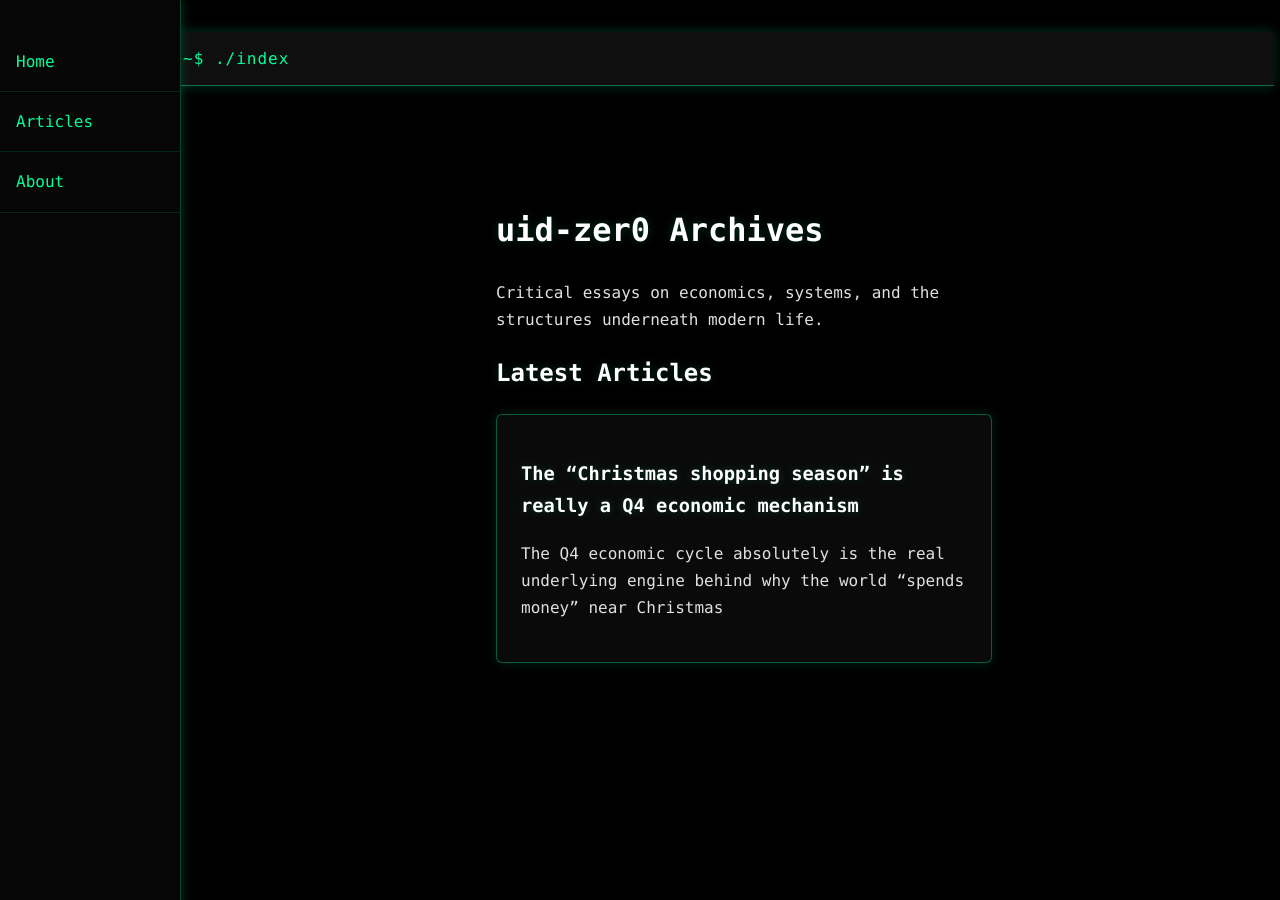
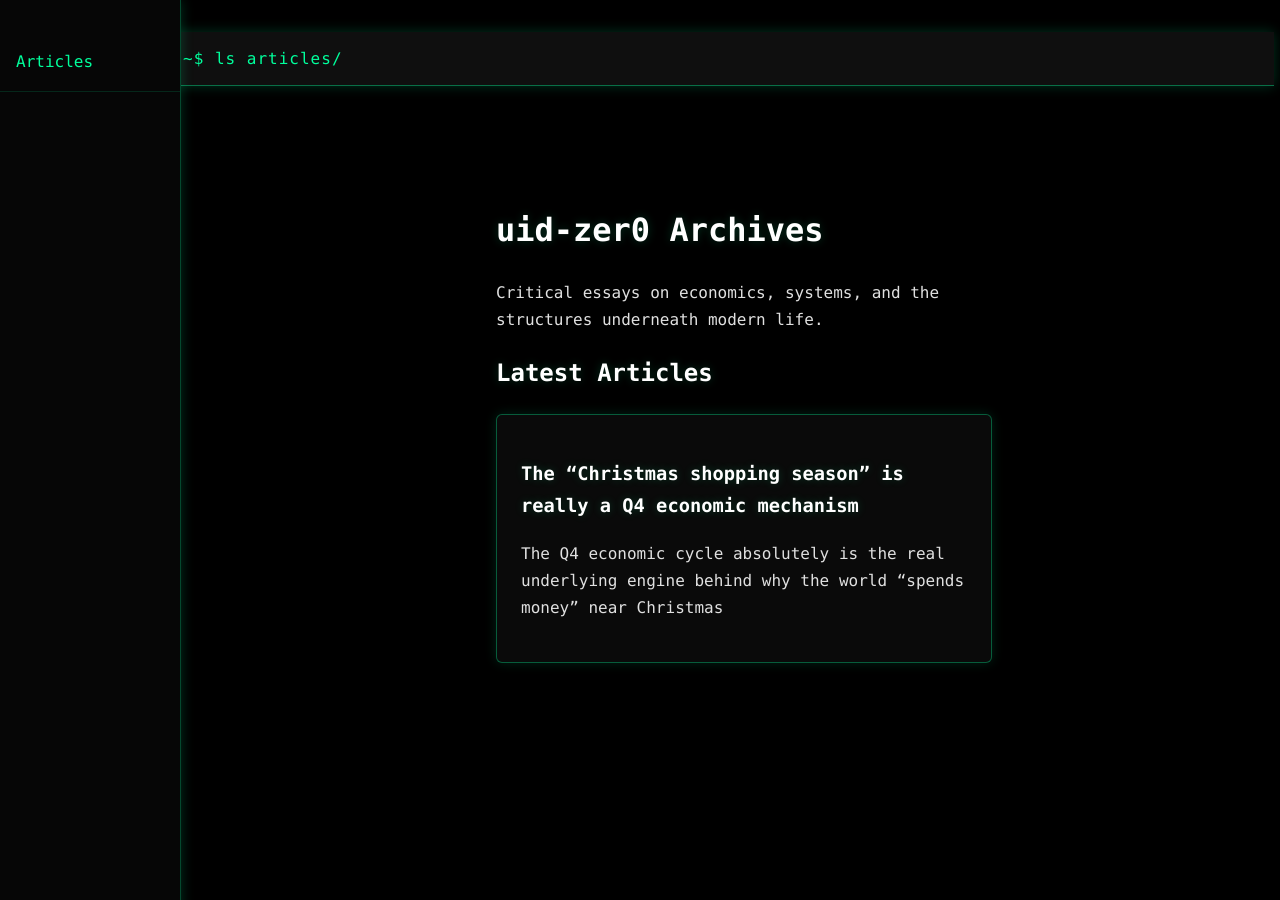
Before and after one commit to UID-ZER0/uid-zer0.github.io, a Jekyll site: the page built from index.md, in a window 1280 px wide. Built offline with Jekyll 4.4.1, drawn with Linux system fonts in a browser that asks for light colours.

Commit message:
Update default.html

```diff
--- a/_layouts/default.html
+++ b/_layouts/default.html
@@ -11,18 +11,16 @@
   <!-- Terminal header -->
   <header class="terminal-header">
     <div class="terminal-title">
-      uid-zer0@net:~$ ./index
+      uid-zer0@net:~$ ls articles/
     </div>
   </header>
 
-  <!-- Fixed neon sidebar -->
+  <!-- Minimal fixed sidebar -->
   <div class="sidebar">
-    <a href="/" class="nav-item">Home</a>
     <a href="/" class="nav-item">Articles</a>
-    <a href="#" class="nav-item">About</a>
   </div>
 
-  <!-- Main content container -->
+  <!-- Main content -->
   <div class="container">
     {{ content }}
   </div>
```
